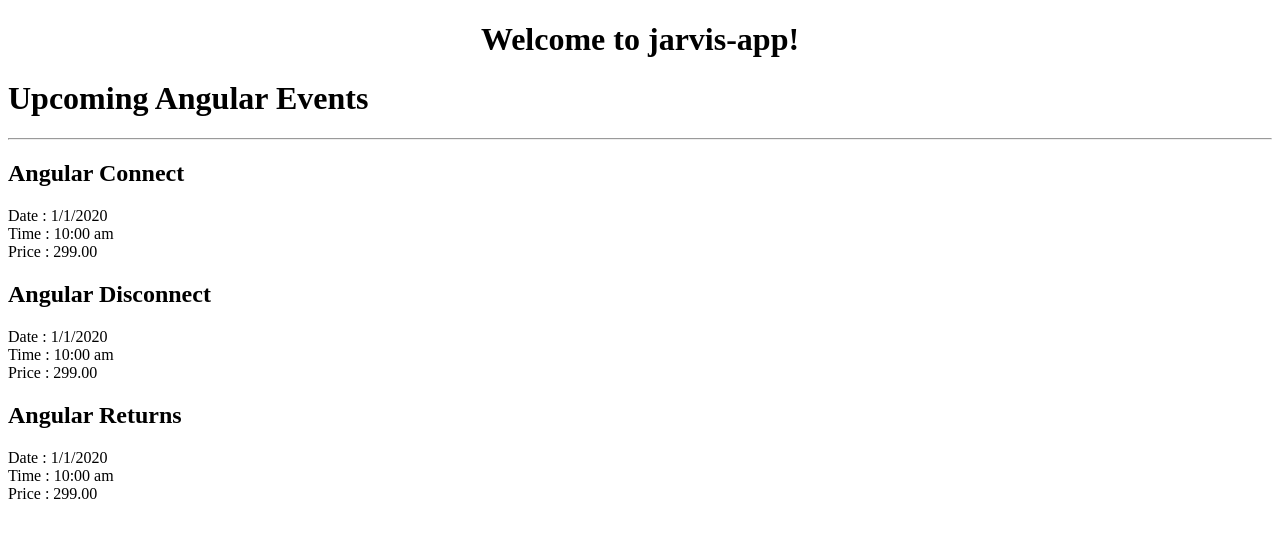
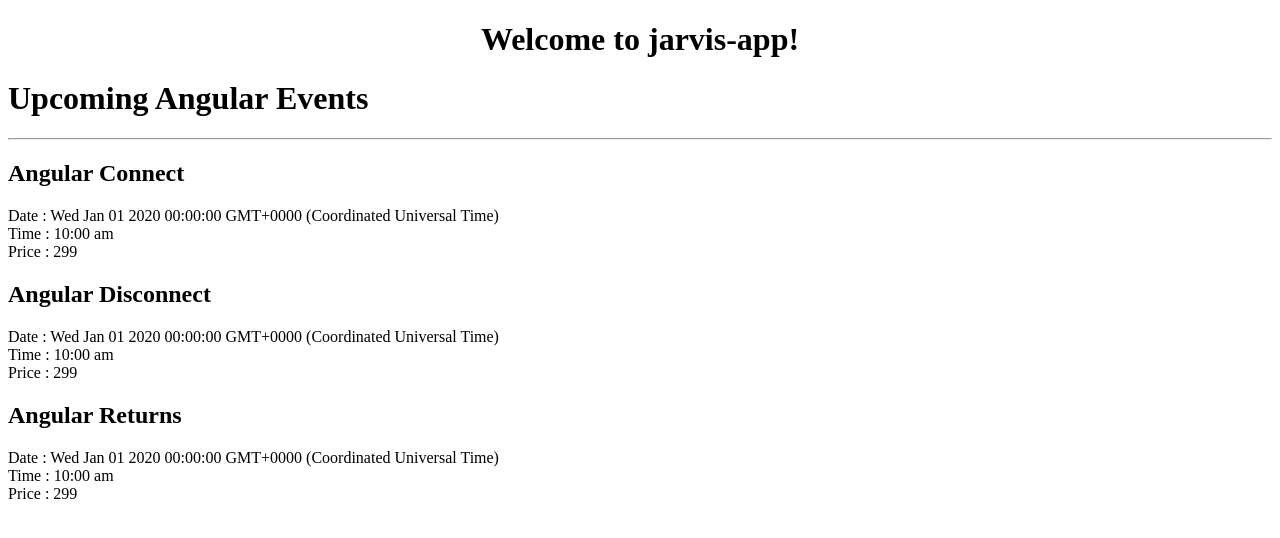
Before and after one commit to adinath/jarvis-app, an Angular app: page /events in a window 1280 px wide. Shown: the top 538 px of the page. Built offline with nearby package versions, Linux system fonts and the light colour scheme.

Commit message:
add event model

```diff
--- a/src/app/events/event-details/event-details.component.ts
+++ b/src/app/events/event-details/event-details.component.ts
@@ -1,6 +1,7 @@
 import { Component, OnInit } from '@angular/core';
 import { EventService } from '../shared/events.service';
 import { ActivatedRoute } from '@angular/router';
+import { IEvent } from '../shared/event-model';
 
 @Component({
     templateUrl: './event-details.component.html',
@@ -9,7 +10,7 @@ import { ActivatedRoute } from '@angular/router';
     `]
 })
 export class EventDetailsComponent implements OnInit {
-    event : any
+    event : IEvent
     constructor(private eventService: EventService,
         private route: ActivatedRoute) { }
 
--- a/src/app/events/event-thumbnail.component.ts
+++ b/src/app/events/event-thumbnail.component.ts
@@ -1,4 +1,5 @@
 import { Component, Input, Output, EventEmitter } from '@angular/core'
+import { IEvent } from './shared/event-model';
 
 @Component({
     selector: 'event-thumbnail',
@@ -6,7 +7,7 @@ import { Component, Input, Output, EventEmitter } from '@angular/core'
 })
 
 export class EventThumbnailComponent{
-    @Input() event: any
+    @Input() event: IEvent
 
     @Output() eventClick = new EventEmitter
 
--- a/src/app/events/events-list.component.ts
+++ b/src/app/events/events-list.component.ts
@@ -1,6 +1,7 @@
 import { Component, OnInit } from '@angular/core'
 import { EventService } from './shared/events.service';
 import { ActivatedRoute } from '@angular/router';
+import { IEvent } from './shared/event-model';
 
 @Component({
     selector: 'events-list',
@@ -8,7 +9,7 @@ import { ActivatedRoute } from '@angular/router';
 })
 
 export class EventsListComponent implements OnInit {
-    events: any
+    events: IEvent[]
     constructor(private eventService: EventService,
                 private route: ActivatedRoute) {
 
--- /dev/null
+++ b/src/app/events/shared/event-model.ts
@@ -0,0 +1,13 @@
+
+export interface IEvent {
+    id: number,
+    name: string,
+    date: Date,
+    time: string,
+    price: number,
+    location?: {
+        address: string,
+        city: string,
+        country: string
+    }
+}
--- a/src/app/events/shared/events.service.ts
+++ b/src/app/events/shared/events.service.ts
@@ -1,51 +1,52 @@
 import { Injectable } from '@angular/core';
-import { Subject } from 'rxjs';
+import { Subject, Observable } from 'rxjs';
+import { IEvent } from './event-model'
 
 @Injectable()
 export class EventService {
-    getEvents() {
-        let subject = new Subject()
+    getEvents(): Observable<IEvent[]>{
+        let subject = new Subject<IEvent[]>()
         setTimeout(() => {
             subject.next(EVENTS)
             subject.complete()
         }, 100);
         return subject
     }
-    getEvent(id:any) {
+    getEvent(id: any) {
         return EVENTS[id]
     }
 }
 
-const EVENTS = [{
+const EVENTS : IEvent[]= [{
     id: 0,
     name: 'Angular Connect',
-    date: '1/1/2020',
+    date: new Date('1/1/2020'),
     time: '10:00 am',
-    price: '299.00',
+    price: 299.00,
     location: {
         address: '33 Hudson st',
         city: 'Jersey City',
         country: 'USA'
     }
 }
-,{
+    , {
     id: 1,
     name: 'Angular Disconnect',
-    date: '1/1/2020',
+    date: new Date('1/1/2020'),
     time: '10:00 am',
-    price: '299.00',
+    price: 299.00,
     location: {
         address: '33 Hudson st',
         city: 'Jersey City',
         country: 'USA'
     }
 }
-,{
+    , {
     id: 2,
     name: 'Angular Returns',
-    date: '1/1/2020',
+    date: new Date('1/1/2020'),
     time: '10:00 am',
-    price: '299.00',
+    price: 299.00,
     location: {
         address: '33 Hudson st',
         city: 'Jersey City',
```
